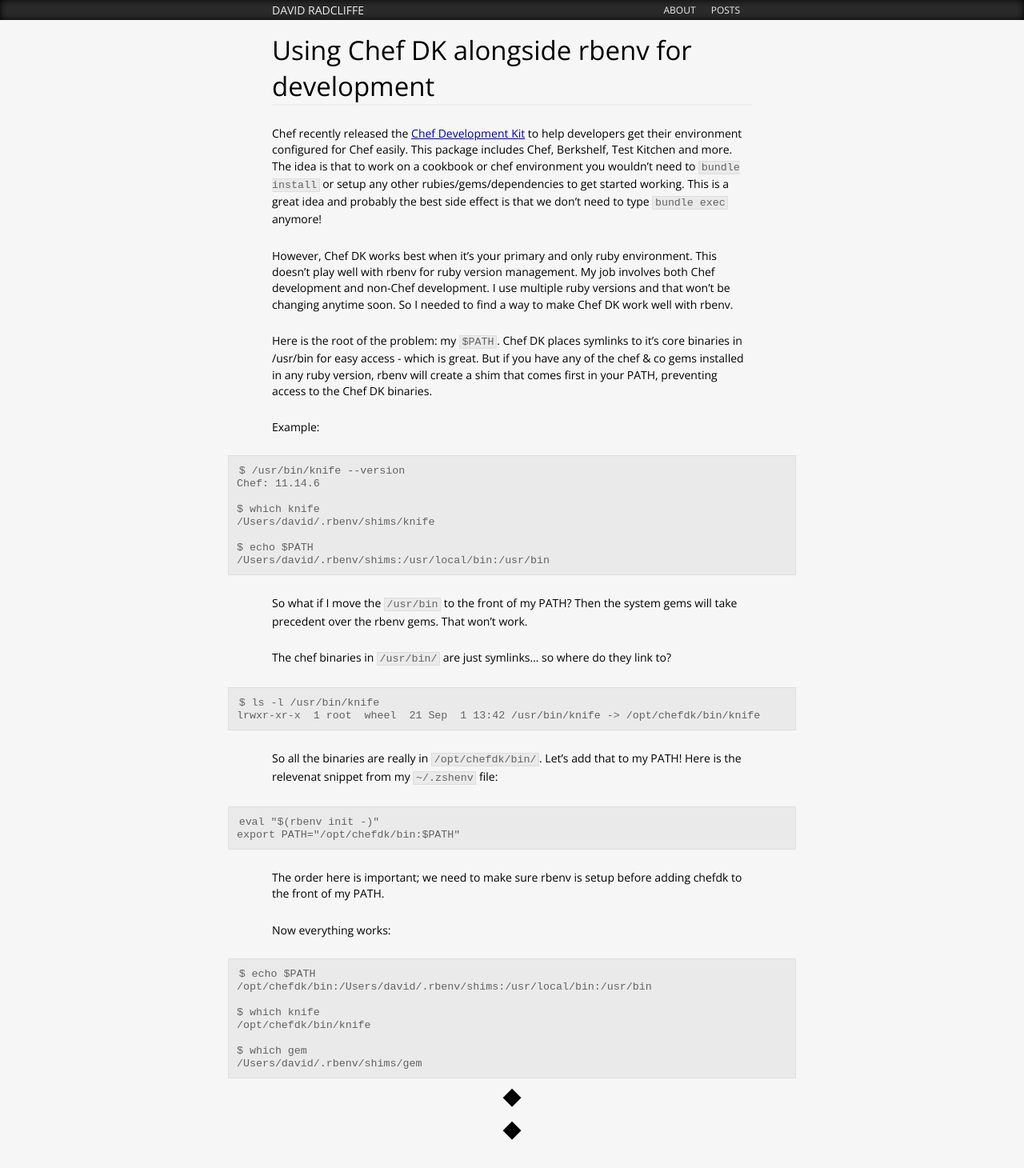
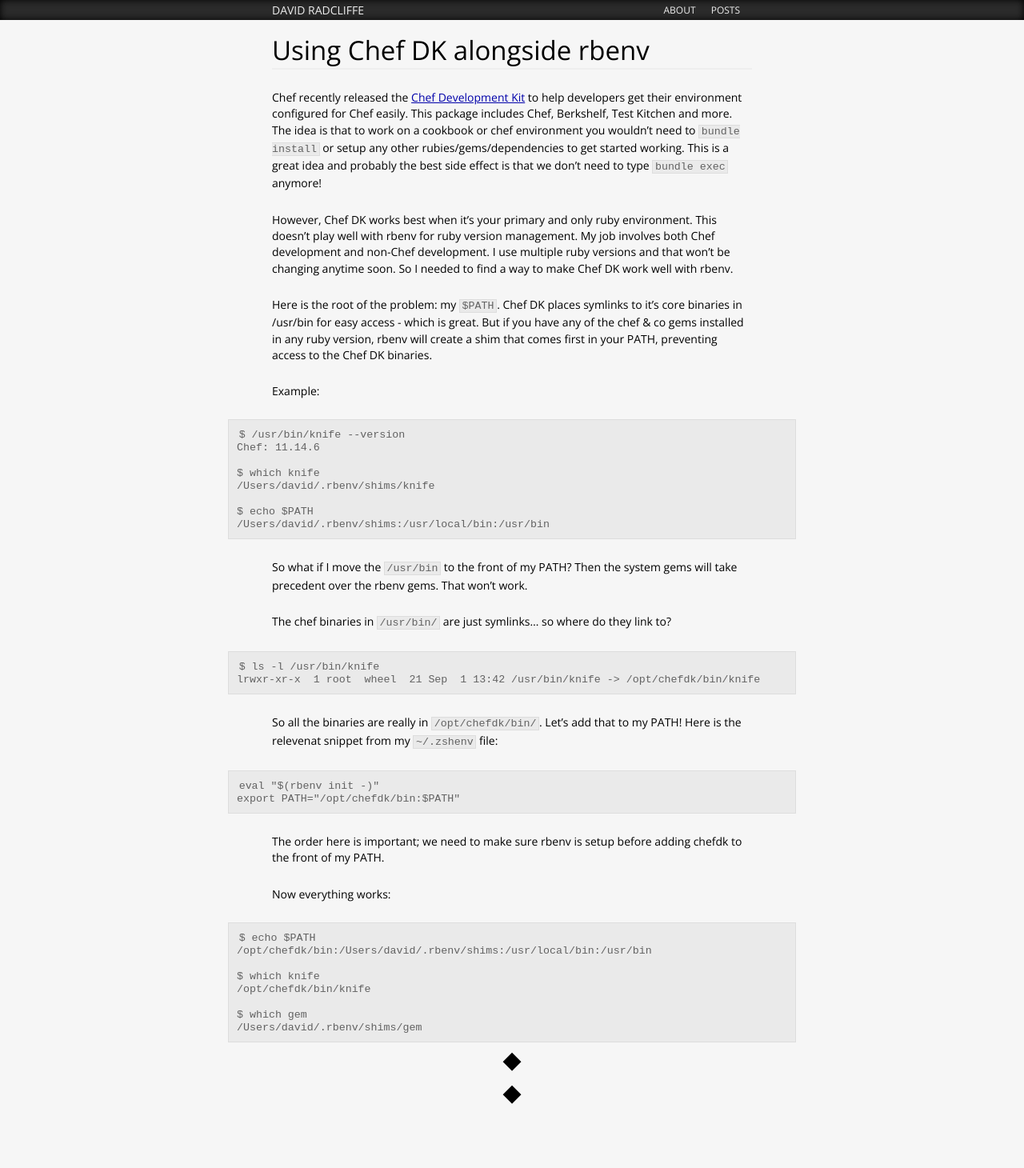
Before and after one commit to dwradcliffe/dwradcliffe.github.com, a Jekyll site: the page built from _posts/2014-09-19-chefdk-with-rbenv.md, in a window 1280 px wide. Shown: the whole page at 80% size. Built offline with Jekyll 4.4.1, drawn with Linux system fonts in a browser that asks for light colours; Markdown is read by kramdown in place of the engine named in the settings; comment, search, counter and statistics services are not loaded; after the commit the page ends 1415 px from its top, so only the background shows below that.

Commit message:
fix title

```diff
--- a/_posts/2014-09-19-chefdk-with-rbenv.md
+++ b/_posts/2014-09-19-chefdk-with-rbenv.md
@@ -3,8 +3,8 @@
 layout: post
 comments: true
 related: false
-description: Using Chef DK alongside rbenv
-title: Using Chef DK alongside rbenv for development
+description: Using Chef DK alongside rbenv for development
+title: Using Chef DK alongside rbenv
 ---
 
 Chef recently released the [Chef Development Kit](https://downloads.getchef.com/chef-dk/) to help developers get their environment configured for Chef easily. This package includes Chef, Berkshelf, Test Kitchen and more. The idea is that to work on a cookbook or chef environment you wouldn't need to `bundle install` or setup any other rubies/gems/dependencies to get started working. This is a great idea and probably the best side effect is that we don't need to type `bundle exec` anymore!
```
